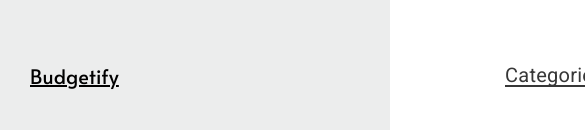
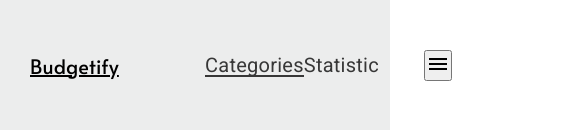
Before and after one commit to Baxromxoja16/piggybank, an Angular app: page /categories/category-info in a window 390 px wide. Shown: the top 130 px of the page, 585 px wide, since content can reach past the window. Built offline with nearby package versions, Linux system fonts and the light colour scheme; no server answers; sample sign-in values are in the browser's storage.

Commit message:
feat: added media navbar

```diff
--- a/src/app/shared/components/navbar/navbar.component.html
+++ b/src/app/shared/components/navbar/navbar.component.html
@@ -22,5 +22,10 @@
       <img src="../../../../assets/images/user.png" class="account-image" />
       <p class="account-name">Maksim Verenich</p>
     </div>
+    <ng-container style="width: 235px;">
+      <button mat-icon-button class="mat-icon_btn">
+        <mat-icon>menu</mat-icon>
+      </button>
+    </ng-container>
   </div>
 </div>
--- a/src/app/shared/components/navbar/navbar.component.scss
+++ b/src/app/shared/components/navbar/navbar.component.scss
@@ -65,3 +65,25 @@
     margin: 0;
   }
 }
+.mat-icon_btn {
+  display: none;
+}
+
+@media (max-width: 1400px) {
+  .account {
+    display: none;
+  }
+  .mat-icon_btn {
+    display: block;
+  }
+}
+@media (max-width: 900px) {
+  .logo {
+    min-width: 250px;
+  }
+}
+@media (max-width: 640px) {
+  .logo {
+    min-width: 130px;
+  }
+}
--- a/src/app/shared/components/navbar/navbar.component.ts
+++ b/src/app/shared/components/navbar/navbar.component.ts
@@ -1,4 +1,5 @@
 import { Component } from '@angular/core';
+import { MatIconModule } from '@angular/material/icon';
 import { MatSnackBar } from '@angular/material/snack-bar';
 import { Router, RouterLink, RouterLinkActive } from '@angular/router';
 import { AccountService } from '../../../pages/services/account.service';
@@ -6,7 +7,7 @@ import { AccountService } from '../../../pages/services/account.service';
 @Component({
   selector: 'app-navbar',
   standalone: true,
-  imports: [RouterLink, RouterLinkActive],
+  imports: [RouterLink, RouterLinkActive, MatIconModule],
   templateUrl: './navbar.component.html',
   styleUrl: './navbar.component.scss'
 })
```
